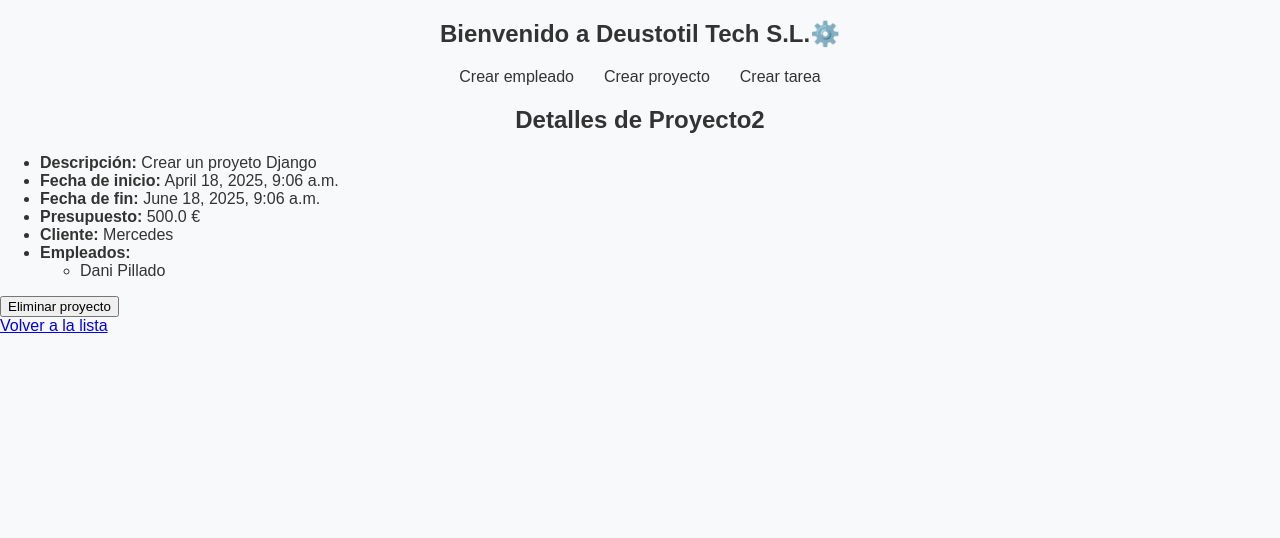
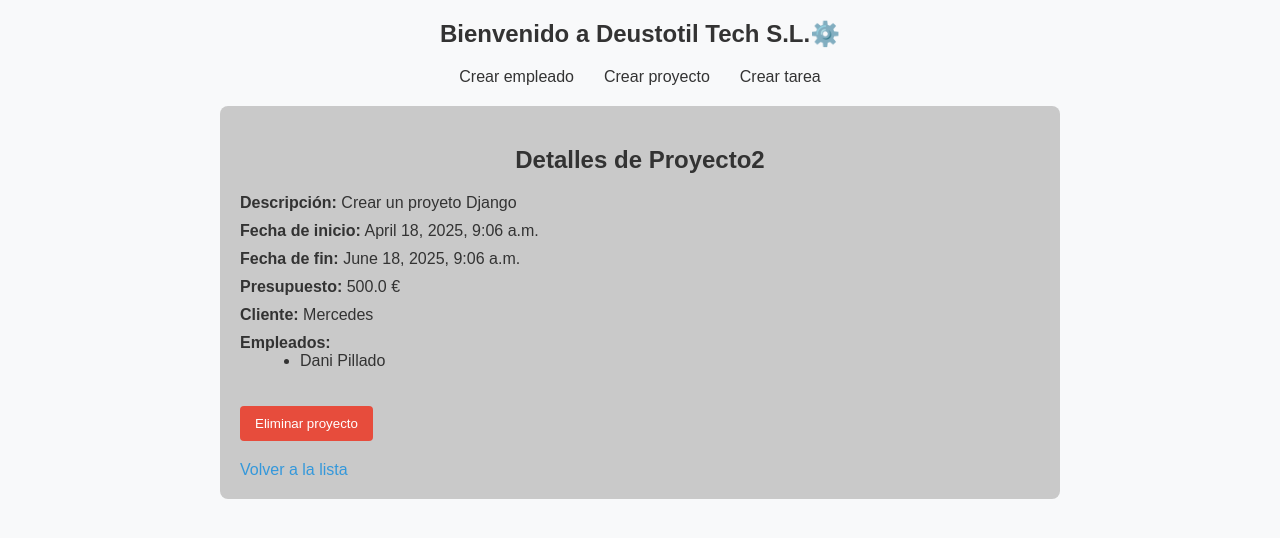
Before and after one commit to GaizkaMiranda/ProyectoWeb2025, a Django app: page /AppDjango/proyectos/2/ in a window 1280 px wide. Shown: the part 140-678 px from the top of the page. Run offline with Django 4.2, Linux system fonts and the light colour scheme; data comes from the database, SQL or seed files in the repository; both versions use the stored data as it was after the commit.

Commit message:
Estilos: Detalles de proyectos, empleados y tareas

```diff
--- a/AppDjango/templates/empleado-detalle.html
+++ b/AppDjango/templates/empleado-detalle.html
@@ -2,6 +2,7 @@
 
 {% block contenido %}
     {% if empleado %}
+        <div class="detalles">
         <h2>Detalles de {{ empleado.nombre }}</h2>
         <ul>
             <li><strong>DNI:</strong> {{ empleado.dni }}</li>
@@ -13,10 +14,11 @@
         <!-- Botón para eliminar al empleado -->
         <form method="post" action="{% url 'empleado_delete' empleado.pk %}">
             {% csrf_token %}
-            <button type="submit">Eliminar empleado</button>
+            <button type="submit" class="boton-borrar">Eliminar empleado</button>
         </form>
 
-        <a href="{% url 'empleados' %}">Volver a la lista</a>
+        <a href="{% url 'empleados' %}" class="boton-volver">Volver a la lista</a>
+    </div>
     {% else %}
         <p>Empleado no encontrado.</p>
     {% endif %}
--- a/AppDjango/templates/proyecto-detalle.html
+++ b/AppDjango/templates/proyecto-detalle.html
@@ -2,15 +2,16 @@
 
 {% block contenido %}
     {% if proyecto %}
+        <div class="detalles">
             <h2>Detalles de {{ proyecto.nombre }}</h2>
-        <ul>
+            <ul class="info-detalle">
                 <li><strong>Descripción:</strong> {{ proyecto.descripcion }}</li>
                 <li><strong>Fecha de inicio:</strong> {{ proyecto.fecha_inicio }}</li>
                 <li><strong>Fecha de fin:</strong> {{ proyecto.fecha_fin }}</li>
                 <li><strong>Presupuesto:</strong> {{ proyecto.presupuesto }} €</li>
                 <li><strong>Cliente:</strong> {{ proyecto.cliente }} </li>
                 <li><strong>Empleados:</strong>
-                <ul>
+                    <ul class="empleados-de-proyecto">
                         {% for empleado in proyecto.empleados.all %}
                             <li>{{ empleado.nombre }} {{ empleado.apellidos }}</li>
 
@@ -26,7 +27,8 @@
                 <button type="submit" class="boton-borrar">Eliminar proyecto</button>
             </form>
 
-        <a href="{% url 'proyectos' %}">Volver a la lista</a>
+            <a href="{% url 'proyectos' %}" class="boton-volver">Volver a la lista</a>
+        </div>
     {% else %}
         <p>Proyecto no encontrado.</p>
     {% endif %}
--- a/AppDjango/templates/tarea-detalle.html
+++ b/AppDjango/templates/tarea-detalle.html
@@ -2,6 +2,7 @@
 
 {% block contenido %}
     {% if tarea %}
+        <div class="detalles">
             <h2>Detalles de {{ tarea.nombre }}</h2>
             <ul>
                 <li><strong>Proyecto perteneciente:</strong> {{ tarea.Proyecto.nombre }}</li>
@@ -19,7 +20,8 @@
                 <button type="submit" class="boton-borrar">Eliminar tarea</button>
             </form>
 
-        <a href="{% url 'tareas' %}">Volver a la lista</a>
+            <a href="{% url 'tareas' %}" class="boton-volver">Volver a la lista</a>
+        </div>
     {% else %}
         <p>Tarea no encontrada.</p>
     {% endif %}
--- a/static/css/styles.css
+++ b/static/css/styles.css
@@ -142,3 +142,54 @@ background-color: #003f7f;
 }
 
 /*------------------------Detail View-------------------------*/
+
+.detalles {
+    max-width: 800px;
+    margin: 20px auto;
+    padding: 20px;
+    background-color: #c9c9c9;
+    border-radius: 8px;
+}
+.detalles h2 {
+    text-align: center;
+    margin-bottom: 20px;
+}
+
+.info-detalle {
+    list-style-type: none;
+    padding: 0;
+}
+
+.info-detalle li {
+    margin-bottom: 10px;
+}
+
+.empleados-de-proyecto {
+    list-style-type: disc;
+    margin-left: 20px;
+}
+
+.boton-borrar {
+    background-color: #e74c3c;
+    color: white;
+    padding: 10px 15px;
+    border: none;
+    border-radius: 4px;
+    cursor: pointer;
+    margin-top: 20px;
+}
+
+.boton-borrar:hover {
+    background-color: #c0392b;
+}
+
+.boton-volver {
+    display: inline-block;
+    margin-top: 20px;
+    text-decoration: none;
+    color: #3498db;
+}
+
+.boton-volver:hover {
+    text-decoration: underline;
+}
```
Also changed, not shown: db.sqlite3. Lines whose indentation alone changed are shown as unchanged.
